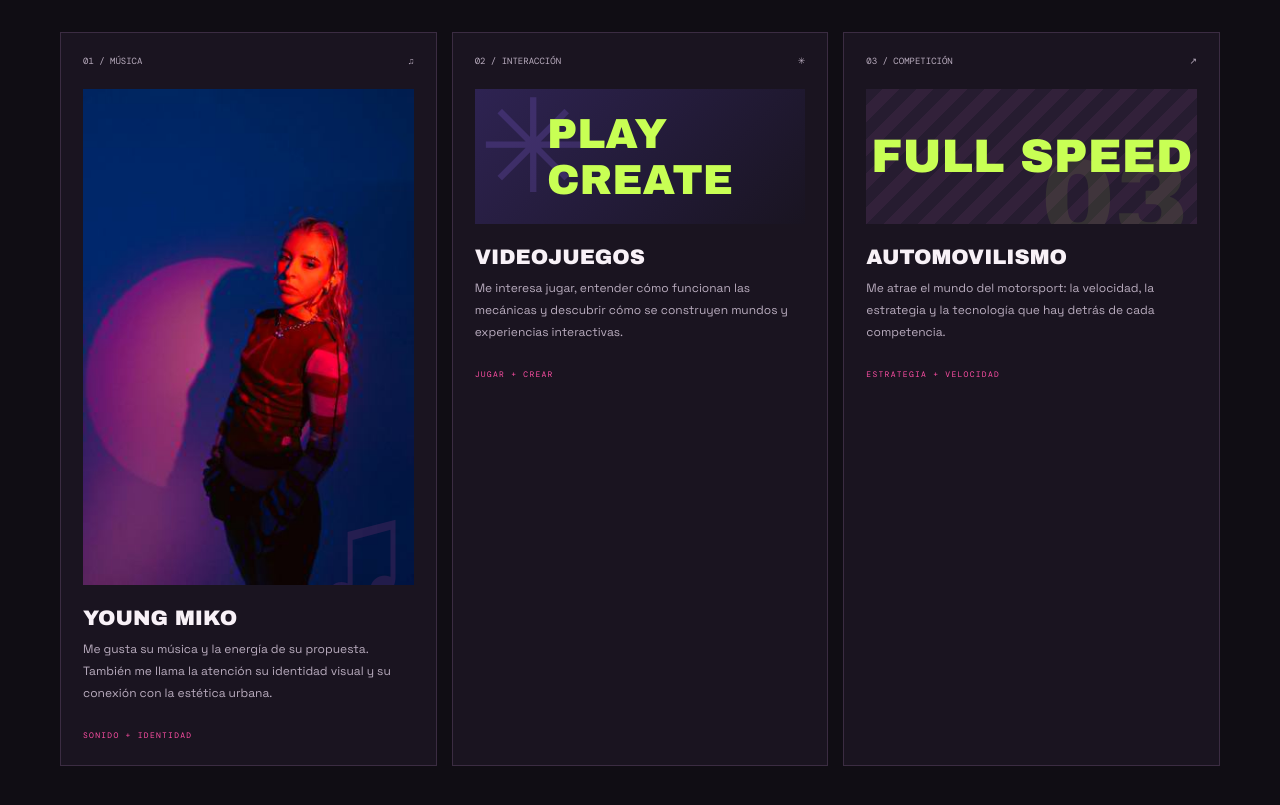
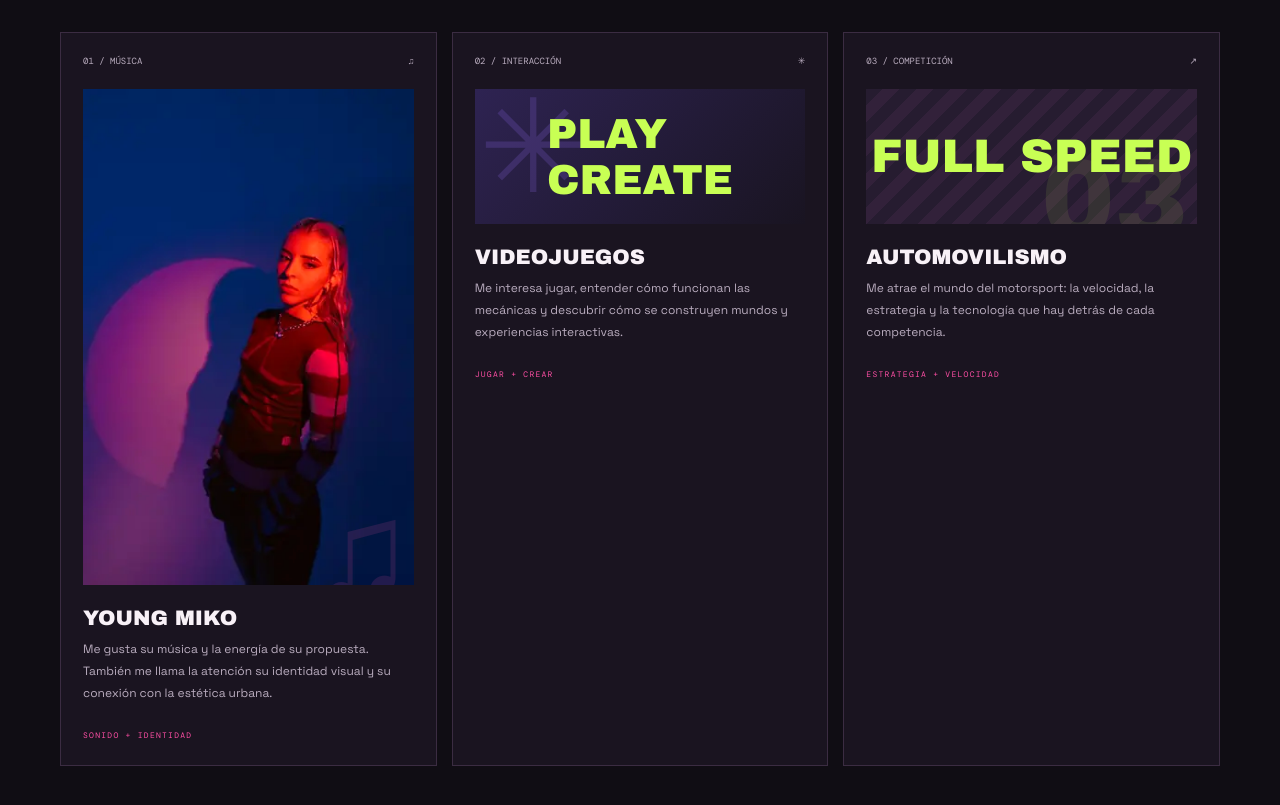
Before and after one commit to nexiqu/portafolio, a plain HTML site: page index.html in a window 1280 px wide. Shown: the part 1829-2634 px from the top of the page. Drawn offline with nearby package versions, Linux system fonts and the light colour scheme.

Commit message:
Use verified Young Miko portrait image

```diff
--- a/index.html
+++ b/index.html
@@ -46,7 +46,7 @@
 <section class="section wrap" id="interests">
 <div class="heading reveal"><div><span class="index">02 / LO QUE ME INTERESA</span><h2>TRES COSAS<br><em>QUE ME MUEVEN.</em></h2></div></div>
 <div class="interest-grid">
-<article class="interest reveal"><div class="interest-top"><span>01 / MÚSICA</span><span>♫</span></div><div class="interest-icon music"><img src="images/young-miko.jpg?v=3" alt="Fotografía de Young Miko" loading="lazy"></div><h3>YOUNG MIKO</h3><p>Me gusta su música y la energía de su propuesta. También me llama la atención su identidad visual y su conexión con la estética urbana.</p><small>SONIDO + IDENTIDAD</small></article>
+<article class="interest reveal"><div class="interest-top"><span>01 / MÚSICA</span><span>♫</span></div><div class="interest-icon music"><img src="images/young-miko.webp?v=1" alt="Fotografía de Young Miko" loading="lazy"></div><h3>YOUNG MIKO</h3><p>Me gusta su música y la energía de su propuesta. También me llama la atención su identidad visual y su conexión con la estética urbana.</p><small>SONIDO + IDENTIDAD</small></article>
 <article class="interest reveal"><div class="interest-top"><span>02 / INTERACCIÓN</span><span>✳</span></div><div class="interest-icon games"><span class="big">PLAY<br>CREATE</span></div><h3>VIDEOJUEGOS</h3><p>Me interesa jugar, entender cómo funcionan las mecánicas y descubrir cómo se construyen mundos y experiencias interactivas.</p><small>JUGAR + CREAR</small></article>
 <article class="interest reveal"><div class="interest-top"><span>03 / COMPETICIÓN</span><span>↗</span></div><div class="interest-icon racing"><span class="big">FULL SPEED</span></div><h3>AUTOMOVILISMO</h3><p>Me atrae el mundo del motorsport: la velocidad, la estrategia y la tecnología que hay detrás de cada competencia.</p><small>ESTRATEGIA + VELOCIDAD</small></article>
 </div>
```
Also changed, not shown: images/young-miko.webp (added).
